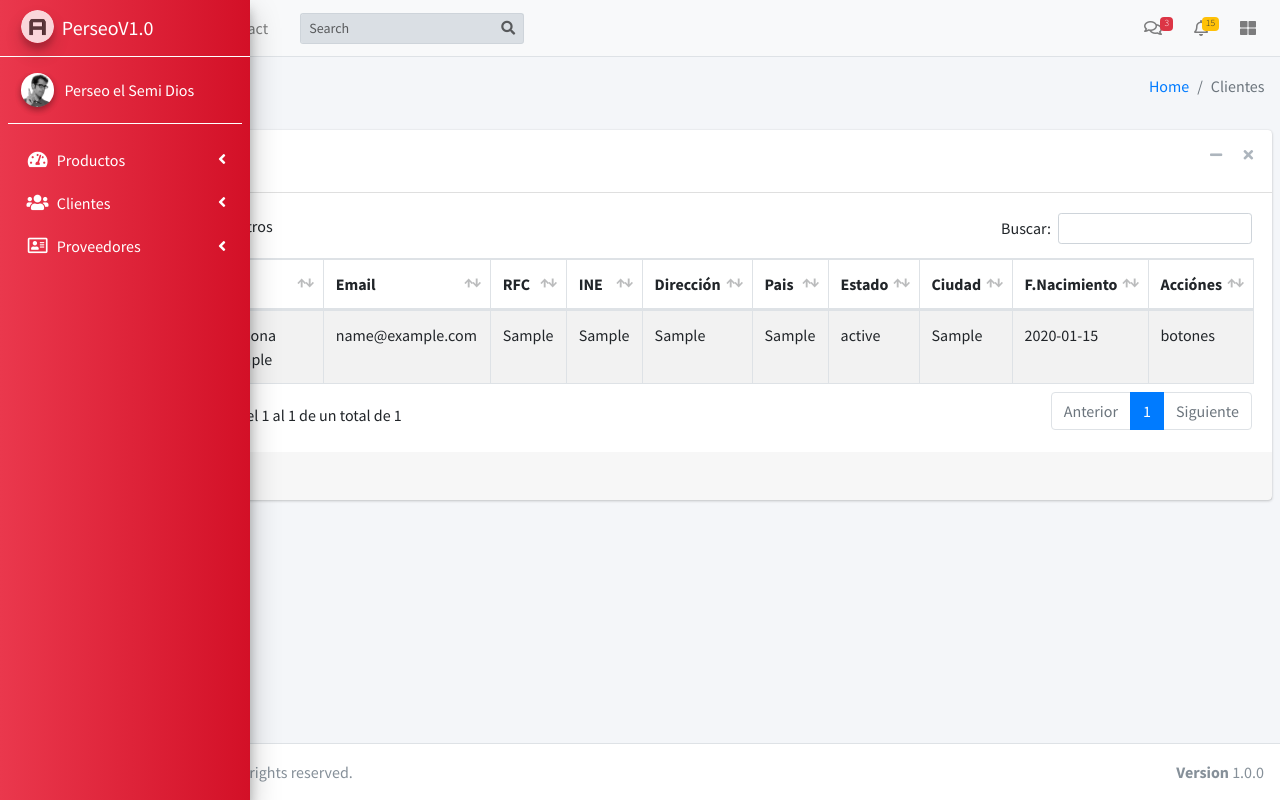
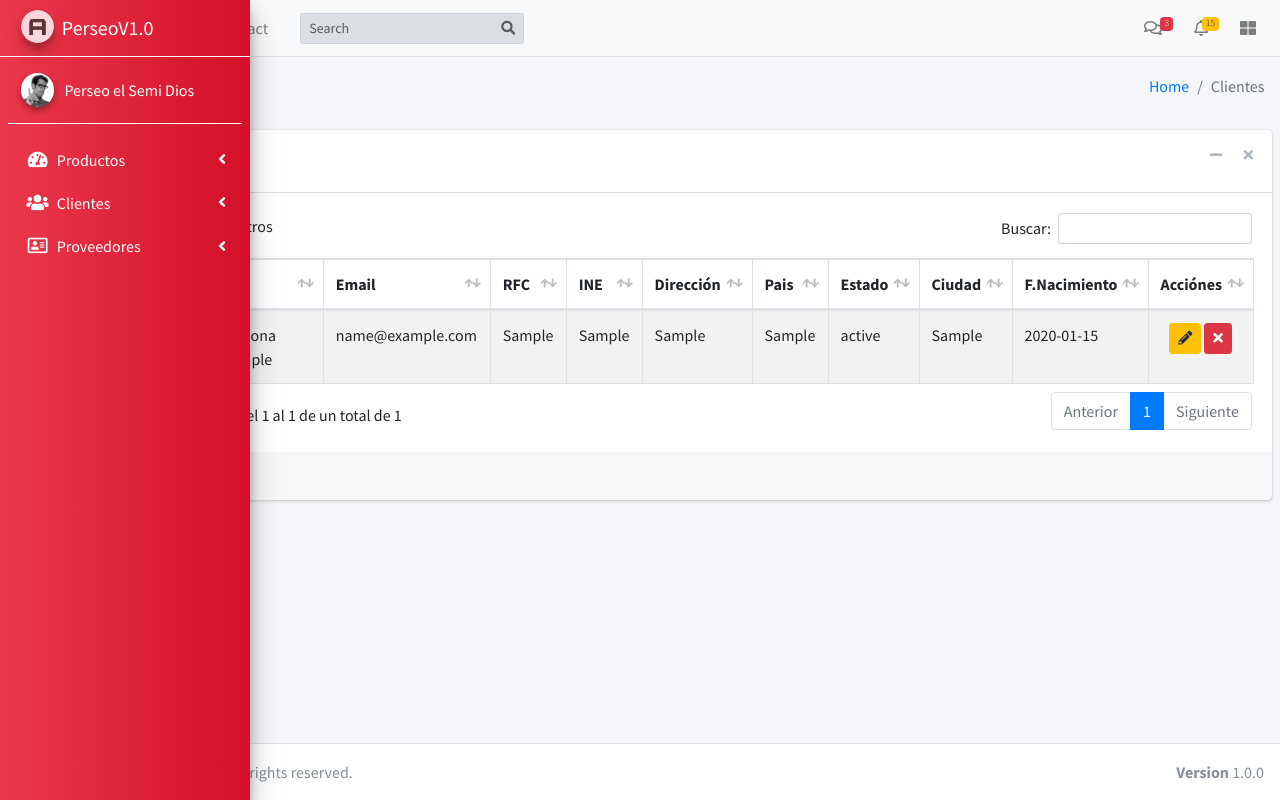
Before and after one commit to fumelolz/perseo1, a PHP site: page /clientes in a window 1280 px wide. Run offline with PHP 8.4, Linux system fonts and the light colour scheme; tables that the repository leaves empty hold one stand-in row (values such as "Sample post"); some libraries are stand-ins or nearby versions.

Commit message:
Agregados botones a clientes

```diff
--- a/vistas/css/estilos.css
+++ b/vistas/css/estilos.css
@@ -1,8 +1,4 @@
-.sidebar-dark-primary{
-background: #D31027;  /* fallback for old browsers */
-background: -webkit-linear-gradient(to right, #EA384D, #D31027);  /* Chrome 10-25, Safari 5.1-6 */
-background: linear-gradient(to right, #EA384D, #D31027); /* W3C, IE 10+/ Edge, Firefox 16+, Chrome 26+, Opera 12+, Safari 7+ */
-}
+
 
 .brand-link{
 	border-bottom: 1px solid #fff!important;
@@ -15,3 +11,9 @@ background: linear-gradient(to right, #EA384D, #D31027); /* W3C, IE 10+/ Edge, F
 .user-panel{
 	border-bottom: 1px solid #fff!important;
 }
+
+.sidebar-dark-primary{
+background: #D31027;  /* fallback for old browsers */
+background: -webkit-linear-gradient(to right, #EA384D, #D31027);  /* Chrome 10-25, Safari 5.1-6 */
+background: linear-gradient(to right, #EA384D, #D31027); /* W3C, IE 10+/ Edge, Firefox 16+, Chrome 26+, Opera 12+, Safari 7+ */
+}
--- a/vistas/modulos/clientes/clientes-view.php
+++ b/vistas/modulos/clientes/clientes-view.php
@@ -78,7 +78,16 @@
                     <td>'.$value["estado"].'</td>
                     <td>'.$value["ciudad"].'</td>
                     <td>'.$value["fecha_nacimiento"].'</td>
-                    <td>botones</td>
+                    <td>
+                    <center>
+                    <div class="btn-group-sm">
+
+                    <button class="btn btn-warning btnEditar" data-toggle="modal" data-target="#modalEditar"><i class="fas fa-pencil-alt"></i></button>
+
+                    <button class="btn btn-danger btnEliminar"><i class="fas fa-times"></i></button>
+                    </div>
+                    </center>
+                    </td>
                     </tr>';
                   }
 
```
Lines whose indentation alone changed are shown as unchanged.
